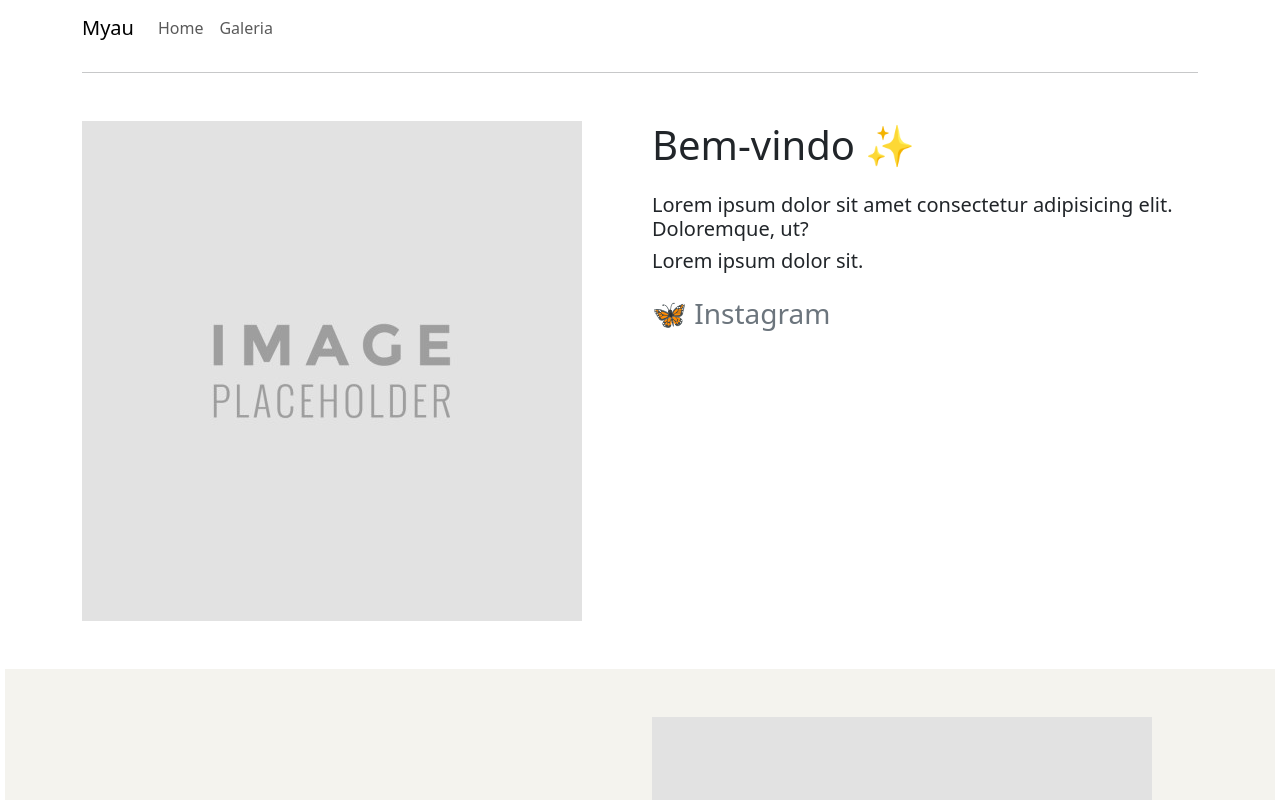
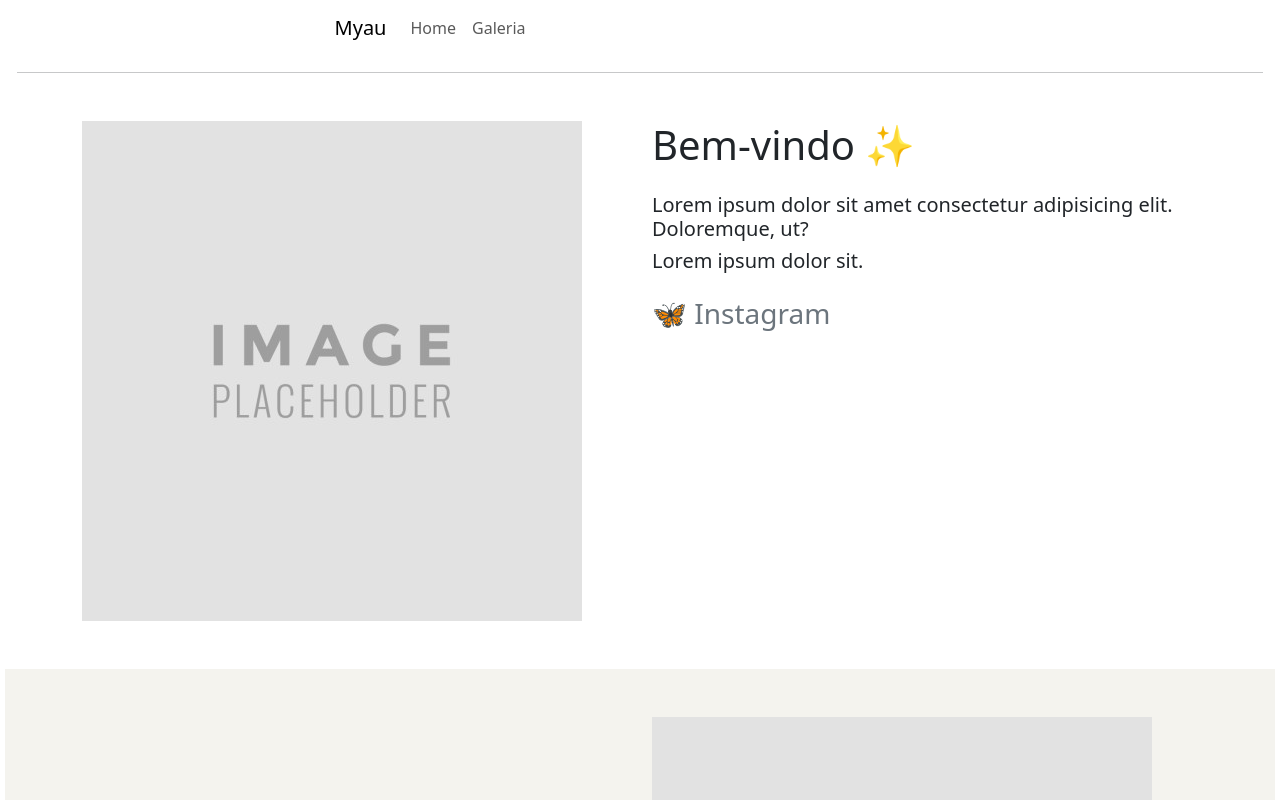
Before and after one commit to JoaoVMarques/portofolio-art, a React (Vite) app: page / in a window 1280 px wide. Shown: the top 800 px of the page. Built offline with nearby package versions, Linux system fonts and the light colour scheme.

Commit message:
melhorando css do header

```diff
--- a/src/App.css
+++ b/src/App.css
@@ -1,5 +1,10 @@
 .section-background {
   background-color: #F4F3EE;
+  min-width: 99.2vw
+}
+
+.header-background {
+  background-color: #FFFFFF;
   min-width: 99.2vw
 }
 
--- a/src/pages/header/index.tsx
+++ b/src/pages/header/index.tsx
@@ -4,8 +4,10 @@ import {
 
 function Header() {
   return (
-    <Container>
+    <Container className='sticky-top header-background'>
       <Row>
+        <Col>
+        </Col>
         <Col>
           <Navbar>
             <Navbar.Brand href="#home">Myau</Navbar.Brand>
@@ -15,6 +17,10 @@ function Header() {
             </Nav>
           </Navbar>
         </Col>
+        <Col>
+        </Col>
+        <Col>
+        </Col>
       </Row>
       <hr />
     </Container>
--- a/src/routes/index.tsx
+++ b/src/routes/index.tsx
@@ -6,8 +6,8 @@ function Router() {
   return (
     <Routes>
       <Route path='/' element={<HomePage />} />
+      <Route path='/Home' element={<HomePage />} />
       <Route path='/Galery' element={<GaleryPage />} />
-      <Route path='/Home' element={<HomePage />} />
     </Routes>
   );
 }
```
